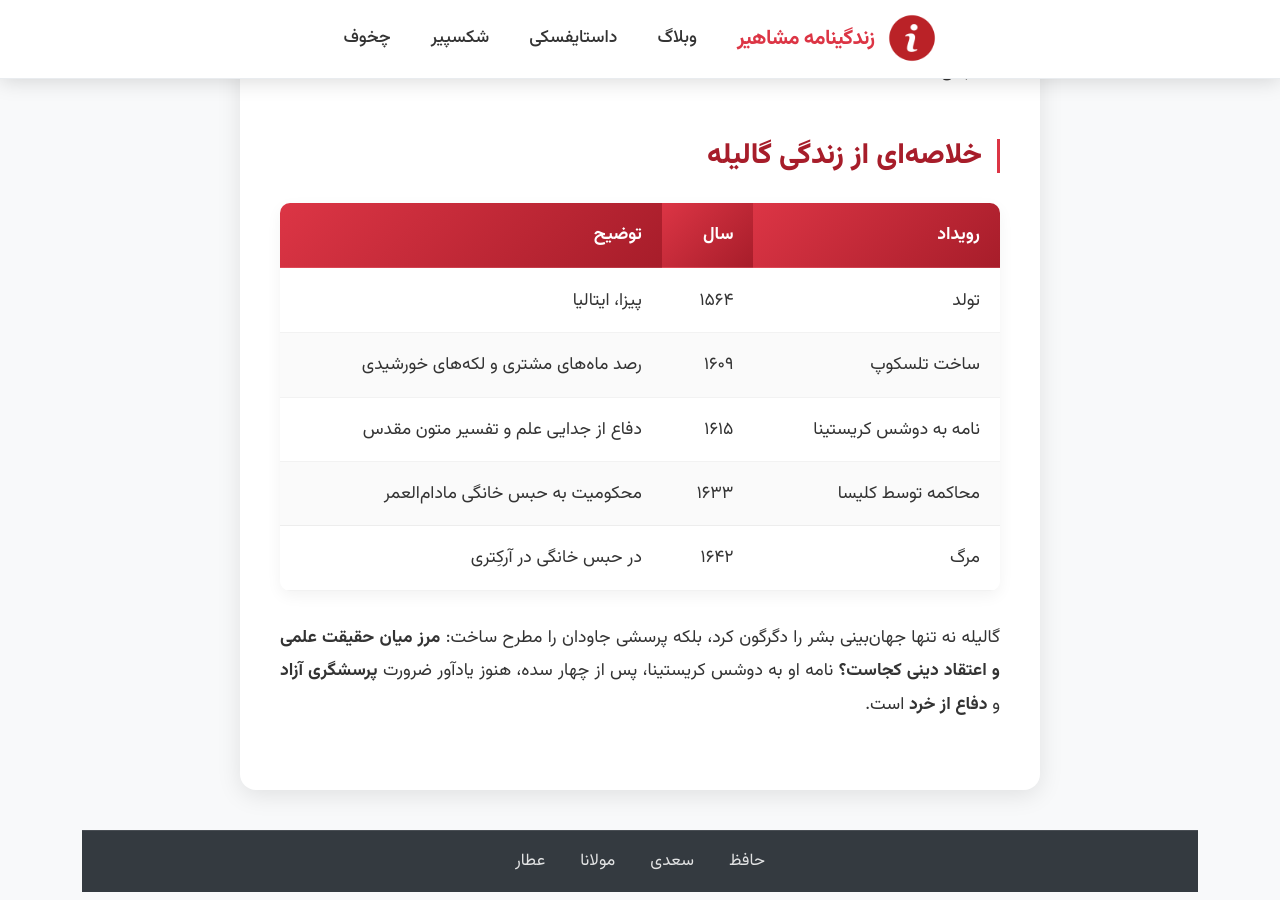
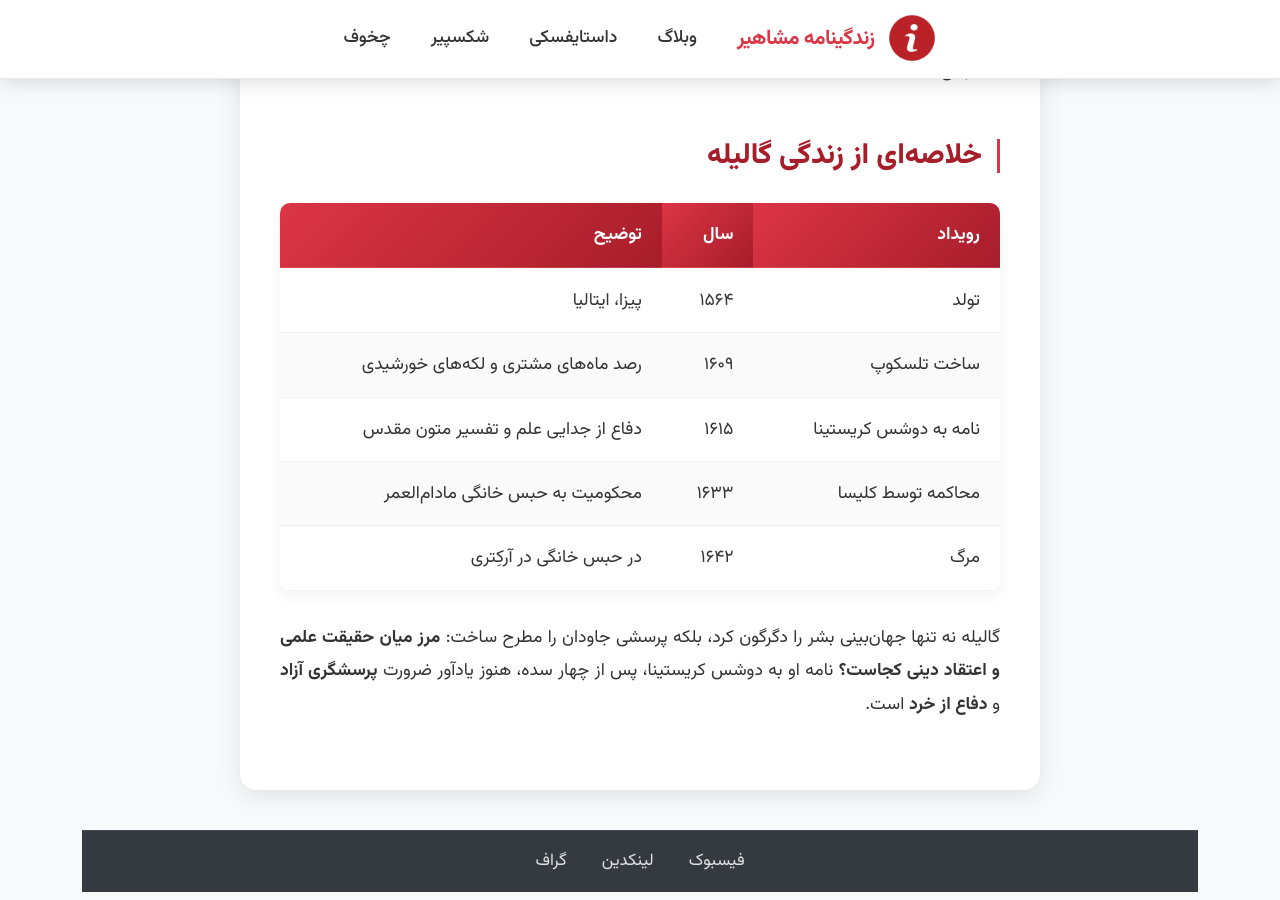
Before and after one commit to darkblog/darkblog.github.io, a Jekyll site: the page built from _posts/2025-7-5-68.md, in a window 1280 px wide and 900 px high, scrolled down 1579 px. Built offline with Jekyll 4.4.1, drawn with Linux system fonts in a browser that asks for light colours; nearby versions of some CDN libraries.

Commit message:
Update post.html

```diff
--- a/_layouts/post.html
+++ b/_layouts/post.html
@@ -617,10 +617,9 @@
 
         <footer class="simple-footer" role="contentinfo" aria-label="پاورقی سایت">
             <ul class="footer-links">
-                <li><a href="https://indexes.ir/47">حافظ</a></li>
-                <li><a href="https://indexes.ir/9">سعدی</a></li>
-                <li><a href="https://indexes.ir/60">مولانا</a></li>
-                <li><a href="https://indexes.ir/46">عطار</a></li>
+                <li><a href="https://www.facebook.com/ehsanchehri/">فیسبوک</a></li>
+                <li><a href="https://www.linkedin.com/in/ehsanchehri/">لینکدین</a></li>
+                <li><a href="https://graph.org/%D9%85%D9%82%D8%A7%D9%84%D9%87-%D9%85%D8%B4%D8%A7%D9%87%DB%8C%D8%B1-%D8%A7%DB%8C%D8%B1%D8%A7%D9%86-%D9%88-%D8%AC%D9%87%D8%A7%D9%86---%D8%AA%D8%A7%D8%B1%DB%8C%D8%AE-%D8%AA%DA%A9%D8%B1%D8%A7%D8%B1-%D9%85%DB%8C%D8%B4%D9%88%D8%AF-09-13">گراف</a></li>
             </ul>
         </footer>
     </main>
```
